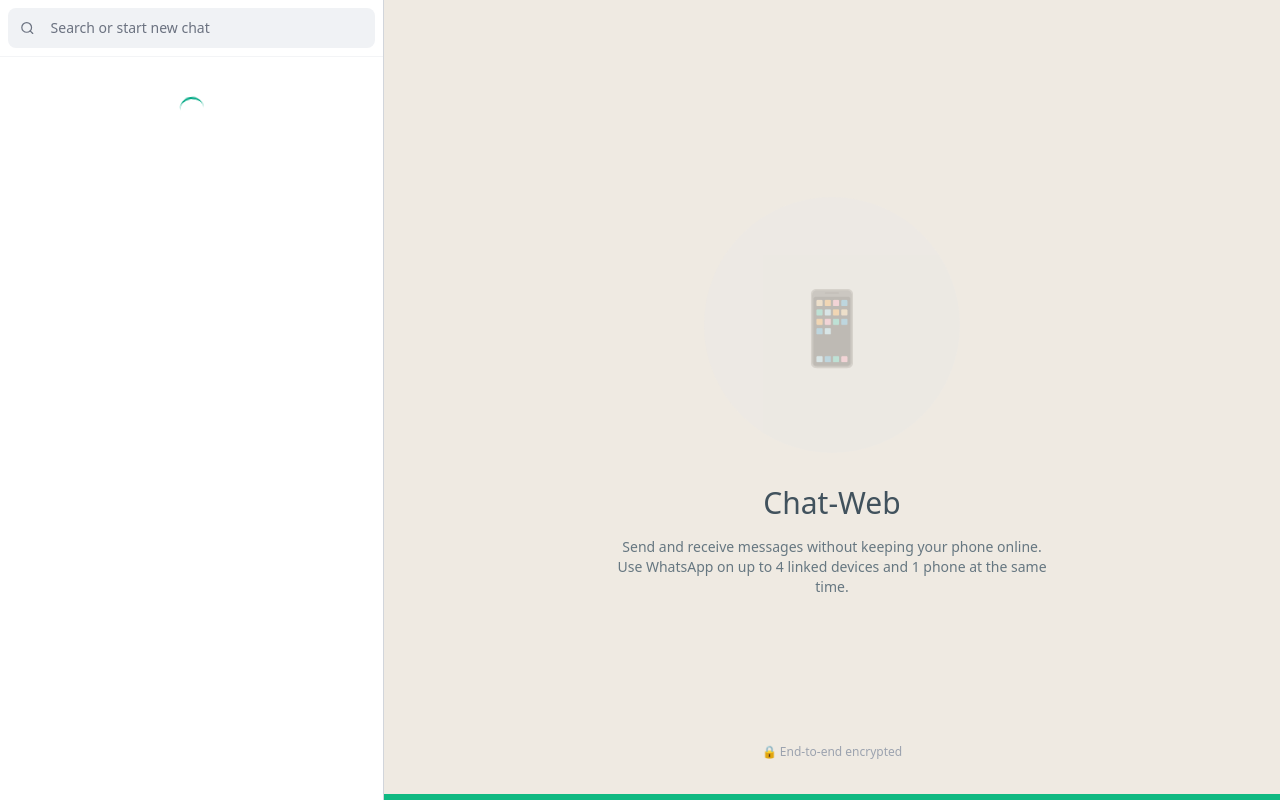
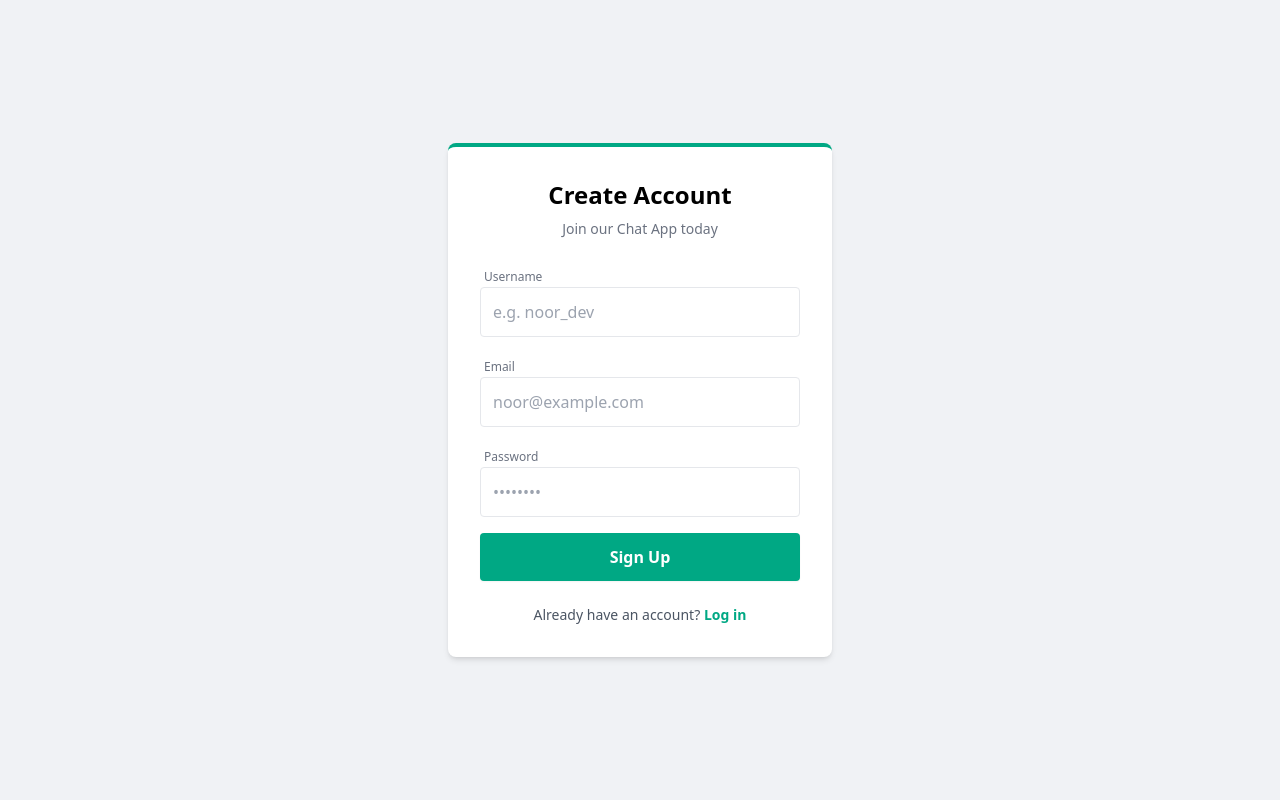
Before and after one commit to Tehmina11-dev/Chat-frontend, a Next.js app: page /chat in a window 1280 px wide. Before the commit this address had no page. Built offline with nearby package versions, Linux system fonts and the light colour scheme.

Commit message:
Update signup and login to use centralized API

```diff
--- a/src/app/chat/page.tsx
+++ b/src/app/chat/page.tsx
@@ -1,132 +1,118 @@
-// src/app/chat/page.tsx
 "use client";
-import React, { useState, useEffect, useRef } from "react";
-import axios from "axios";
-import { useRouter } from "next/navigation";
-import Sidebar from "../../components/Sidebar";
-import ChatWindow from "../../components/ChatWindow";
-import MessageInput from "../../components/MessageInput";
-import { Contact, Message } from "../../types/index";
-import { socket } from "../../lib/socket";
+import React, { useState } from 'react';
+import { useRouter } from 'next/navigation';
+import Link from 'next/link';
+import { api } from '../../lib/api'; // ✅ centralized axios instance
 
-export default function ChatPage() {
-  const [selectedContact, setSelectedContact] = useState<Contact | null>(null);
-  const [messages, setMessages] = useState<Message[]>([]);
-  const [currentUser, setCurrentUser] = useState<any>(null);
+export default function SignupPage() {
+  const [formData, setFormData] = useState({ username: '', email: '', password: '' });
+  const [error, setError] = useState('');
+  const [loading, setLoading] = useState(false);
   const router = useRouter();
-  const selectedContactRef = useRef<Contact | null>(null);
-  const currentUserRef = useRef<any>(null);
 
-  useEffect(() => {
-    selectedContactRef.current = selectedContact;
-  }, [selectedContact]);
+  // Handle input changes dynamically
+  const handleChange = (e: React.ChangeEvent<HTMLInputElement>) => {
+    const { name, value } = e.target;
+    setFormData((prev) => ({ ...prev, [name]: value }));
+  };
 
-  useEffect(() => {
-    currentUserRef.current = currentUser;
-  }, [currentUser]);
+  const handleSignup = async (e: React.FormEvent) => {
+    e.preventDefault();
+    setLoading(true);
+    setError('');
 
-  useEffect(() => {
-    const user = JSON.parse(localStorage.getItem("user") || "{}");
-    const token = localStorage.getItem("token");
+    try {
+      // ✅ Use centralized API instance, automatically points to your backend
+      const response = await api.post('/api/auth/signup', formData);
 
-    if (!token || !user.id) {
-      router.push("/login");
-      return;
+      alert("Account created successfully! Redirecting to login...");
+      router.push('/login');
+    } catch (err: any) {
+      const errorMessage =
+        err.response?.data?.error ||
+        err.response?.data?.message ||
+        'Signup failed.';
+      setError(errorMessage);
+      console.error("Signup Error Details:", err.response?.data);
+    } finally {
+      setLoading(false);
     }
-
-    setCurrentUser(user);
-    socket.connect();
-    socket.emit("join", user.id);
-
-    const handleReceiveMessage = (newMessage: Message) => {
-      const selected = selectedContactRef.current;
-      const current = currentUserRef.current;
-      if (!selected || !current) return;
-
-      const belongsToChat =
-        (newMessage.sender_id === selected.id && newMessage.receiver_id === current.id) ||
-        (newMessage.sender_id === current.id && newMessage.receiver_id === selected.id);
-
-      if (belongsToChat) {
-        setMessages((prev) => [...prev, newMessage]);
-      }
-    };
-
-    socket.on("receive_message", handleReceiveMessage);
-
-    return () => {
-      socket.off("receive_message", handleReceiveMessage);
-      socket.disconnect();
-    };
-  }, [router]);
-
-  // Fetch chat history
-  useEffect(() => {
-    const fetchHistory = async () => {
-      if (!selectedContact || !currentUser) return;
-
-      try {
-        const token = localStorage.getItem("token");
-        const response = await axios.get(
-          `http://localhost:5000/api/messages/${selectedContact.id}`,
-          { headers: { Authorization: `Bearer ${token}` } }
-        );
-        setMessages(response.data);
-      } catch (error) {
-        console.error("Failed to load chat history:", error);
-        setMessages([]);
-      }
-    };
-
-    fetchHistory();
-  }, [selectedContact, currentUser]);
-
-  const handleSendMessage = (text: string) => {
-    if (!text.trim() || !selectedContact || !currentUser) return;
-
-    const messageData: Message = {
-      sender_id: currentUser.id,
-      receiver_id: selectedContact.id,
-      message_text: text,
-      created_at: new Date().toISOString(),
-    };
-
-    socket.emit("send_message", messageData);
-    setMessages((prev) => [...prev, messageData]);
   };
 
   return (
-    <div className="h-screen w-screen flex items-center justify-center bg-[#dadbd3] font-sans">
-      <div className="flex h-full w-full max-w-[1600px] shadow-2xl overflow-hidden bg-[#f0f2f5]">
-        <Sidebar onSelectContact={(c) => setSelectedContact(c)} />
+    <div className="h-screen w-screen flex items-center justify-center bg-[#f0f2f5]">
+      <div className="bg-white p-8 rounded-lg shadow-md w-96 border-t-4 border-[#00a884]">
+        <h2 className="text-2xl font-bold mb-2 text-[#41525d] text-center text-black font-heading">
+          Create Account
+        </h2>
+        <p className="text-gray-500 text-sm text-center mb-6">
+          Join our Chat App today
+        </p>
 
-        <div className="flex-1 flex flex-col bg-[#efeae2] relative">
-          {selectedContact ? (
-            <>
-              <ChatWindow
-  contact={selectedContact}
-  messages={messages}
-  currentUserId={currentUser.id}
-/>
-              <MessageInput onSendMessage={handleSendMessage} />
-            </>
-          ) : (
-            <div className="flex-1 flex flex-col items-center justify-center border-b-[6px] border-[#10B981]">
-              <div className="w-64 h-64 bg-gray-200 rounded-full mb-8 flex items-center justify-center text-7xl opacity-20 text-black">
-                📱
-              </div>
-              <h2 className="text-3xl font-light text-[#41525d] font-heading">Chat-Web</h2>
-              <p className="text-[#667781] mt-4 text-sm max-w-md text-center">
-                Send and receive messages without keeping your phone online.
-                <br />
-                Use WhatsApp on up to 4 linked devices and 1 phone at the same time.
-              </p>
-              <div className="absolute bottom-10 flex items-center gap-2 text-gray-400 text-xs">
-                <span>🔒 End-to-end encrypted</span>
-              </div>
-            </div>
-          )}
-        </div>
+        {error && (
+          <div className="bg-red-50 border-l-4 border-red-500 p-2 mb-4 animate-pulse">
+            <p className="text-red-700 text-xs text-center font-medium">{error}</p>
+          </div>
+        )}
+
+        <form onSubmit={handleSignup} className="space-y-4">
+          <div>
+            <label className="text-xs text-gray-500 ml-1">Username</label>
+            <input
+              type="text"
+              name="username"
+              placeholder="e.g. noor_dev"
+              className="w-full p-3 border rounded outline-[#00a884] text-black bg-white focus:ring-1 focus:ring-[#00a884]"
+              value={formData.username}
+              onChange={handleChange}
+              required
+            />
+          </div>
+
+          <div>
+            <label className="text-xs text-gray-500 ml-1">Email</label>
+            <input
+              type="email"
+              name="email"
+              placeholder="noor@example.com"
+              className="w-full p-3 border rounded outline-[#00a884] text-black bg-white focus:ring-1 focus:ring-[#00a884]"
+              value={formData.email}
+              onChange={handleChange}
+              required
+            />
+          </div>
+
+          <div>
+            <label className="text-xs text-gray-500 ml-1">Password</label>
+            <input
+              type="password"
+              name="password"
+              placeholder="••••••••"
+              className="w-full p-3 border rounded outline-[#00a884] text-black bg-white focus:ring-1 focus:ring-[#00a884]"
+              value={formData.password}
+              onChange={handleChange}
+              required
+            />
+          </div>
+
+          <button
+            type="submit"
+            disabled={loading}
+            className="w-full bg-[#00a884] text-white p-3 rounded font-semibold hover:bg-[#008f6f] transition disabled:opacity-50 shadow-sm mt-2"
+          >
+            {loading ? "Registering..." : "Sign Up"}
+          </button>
+        </form>
+
+        <p className="mt-6 text-center text-sm text-gray-600">
+          Already have an account?{" "}
+          <Link
+            href="/login"
+            className="text-[#00a884] font-bold hover:underline"
+          >
+            Log in
+          </Link>
+        </p>
       </div>
     </div>
   );
--- a/src/app/signup/page.tsx
+++ b/src/app/signup/page.tsx
@@ -1,8 +1,8 @@
 "use client";
 import React, { useState } from 'react';
-import axios from 'axios';
 import { useRouter } from 'next/navigation';
 import Link from 'next/link';
+import { api } from '../../lib/api'; // ✅ use centralized axios instance
 
 export default function SignupPage() {
   const [formData, setFormData] = useState({ username: '', email: '', password: '' });
@@ -10,13 +10,10 @@
   const [loading, setLoading] = useState(false);
   const router = useRouter();
 
-  // Common Handler function for all inputs
+  // Common handler for all input fields
   const handleChange = (e: React.ChangeEvent<HTMLInputElement>) => {
     const { name, value } = e.target;
-    setFormData((prev) => ({
-      ...prev,
-      [name]: value, // Dynamic key mapping (username, email, password)
-    }));
+    setFormData((prev) => ({ ...prev, [name]: value }));
   };
 
   const handleSignup = async (e: React.FormEvent) => {
@@ -24,17 +21,13 @@
     setLoading(true);
     setError('');
 
-    // Verification log
-    console.log("Submitting this data to backend:", formData);
-
     try {
-      // URL: Check backend index.ts to confirm if it's '/api/auth/signup' or '/auth/signup'
-      const response = await axios.post('http://localhost:5000/api/auth/signup', formData);
+      // ✅ Use centralized API instance instead of localhost
+      const response = await api.post('/api/auth/signup', formData);
 
       alert("Account created successfully! Redirecting to login...");
       router.push('/login');
     } catch (err: any) {
-      // Backend status 400 (All fields required) handle karne ke liye
       const errorMessage = err.response?.data?.error || err.response?.data?.message || 'Signup failed.';
       setError(errorMessage);
       console.error("Signup Error Details:", err.response?.data);
@@ -60,7 +53,7 @@
             <label className="text-xs text-gray-500 ml-1">Username</label>
             <input
               type="text"
-              name="username" // Name attribute matches state key
+              name="username"
               placeholder="e.g. noor_dev"
               className="w-full p-3 border rounded outline-[#00a884] text-black bg-white focus:ring-1 focus:ring-[#00a884]"
               value={formData.username}
--- /dev/null
+++ b/src/lib/api.ts
@@ -0,0 +1,8 @@
+import axios from "axios";
+
+const API_URL = process.env.NEXT_PUBLIC_API_URL;
+
+export const api = axios.create({
+  baseURL: API_URL,
+});
+export default api;
--- a/src/lib/socket.ts
+++ b/src/lib/socket.ts
@@ -1,6 +1,8 @@
 // lib/socket.ts
 import { io } from "socket.io-client";
 
-export const socket = io("https://chat-app-production-09f2.up.railway.app", {
+const BACKEND_URL = process.env.NEXT_PUBLIC_API_URL;
+
+export const socket = io(BACKEND_URL!, {
   autoConnect: false,
 });
```
Also changed, not shown: src/app/login/page.tsx (+7 -6 lines), 1 other file (tests, documents, lock files or other folders).
